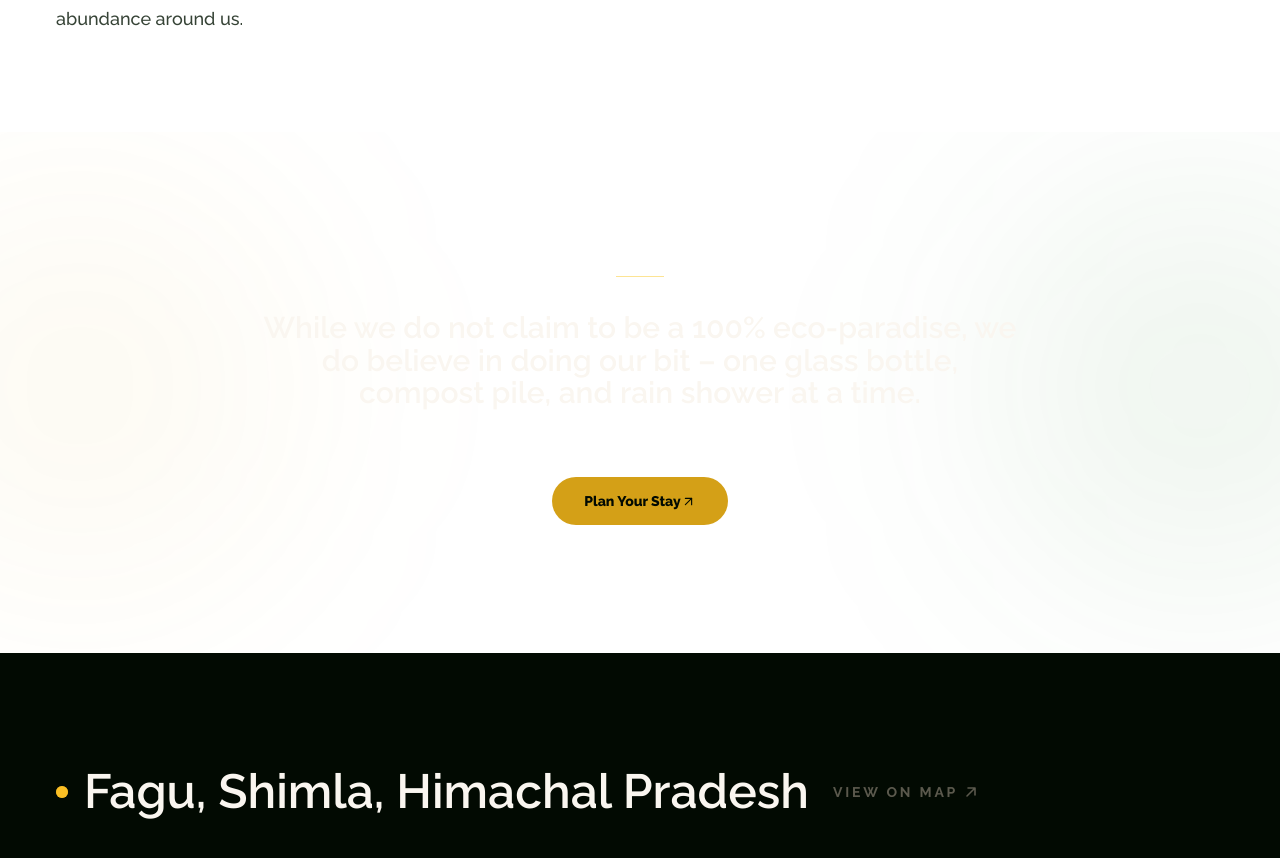
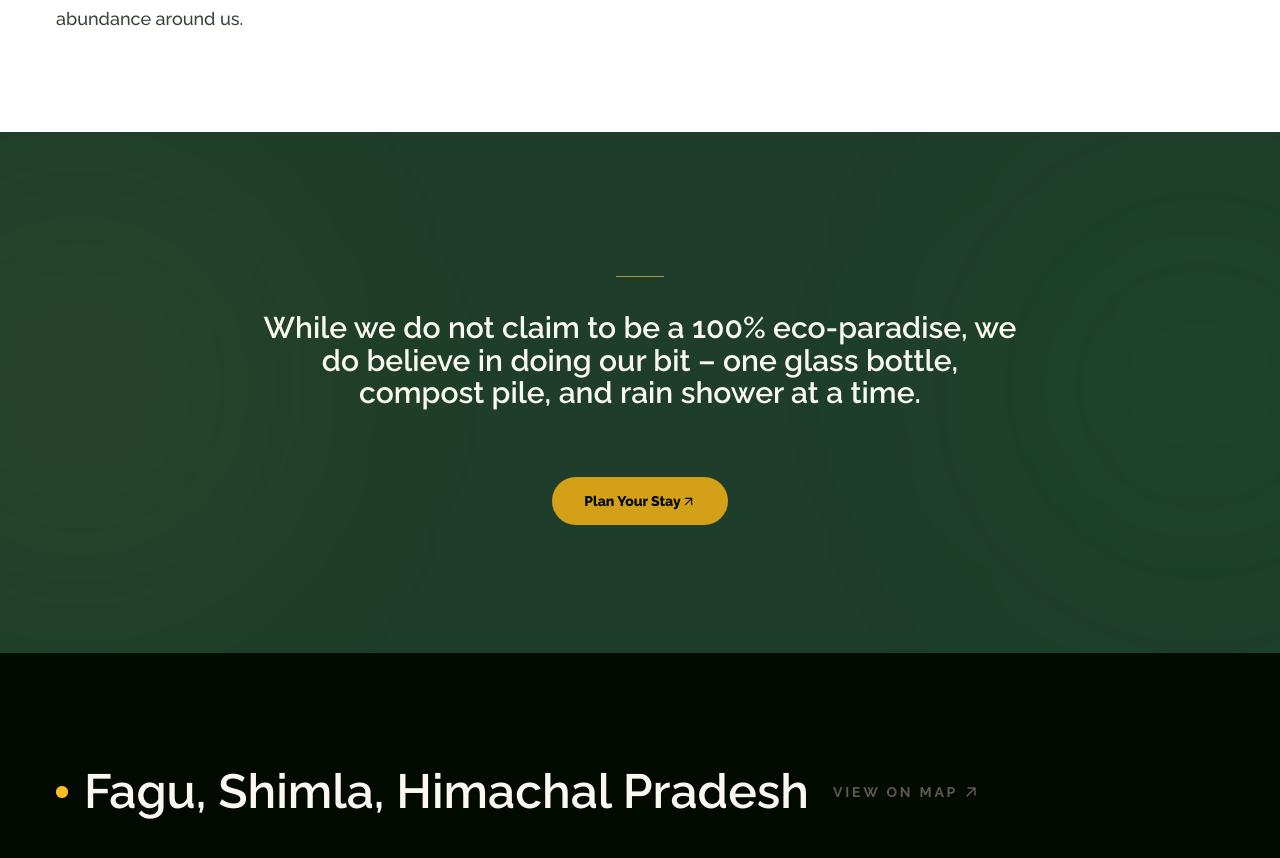
Before and after one commit to theone14122000/shire, a Next.js app: page /sustainability in a window 1280 px wide. Shown: the part 1480-2338 px from the top of the page. Built offline with nearby package versions, Linux system fonts and the light colour scheme; no server answers; the database is empty.

Commit message:
Sustainability closing: fix light-on-light text (dark bg)

```diff
--- a/app/components/sustainability/SustainabilityContent.tsx
+++ b/app/components/sustainability/SustainabilityContent.tsx
@@ -211,7 +211,7 @@ function ClosingSection({ closing }: { closing: SustainabilityClosing }) {
   return (
     <section
       ref={ref}
-      className="relative overflow-hidden bg-white px-5 py-24 text-center text-black sm:px-8 sm:py-32 lg:px-14"
+      className="relative overflow-hidden bg-[#1E3E2B] px-5 py-24 text-center text-cream-50 sm:px-8 sm:py-32 lg:px-14"
     >
       <motion.div
         aria-hidden
```
